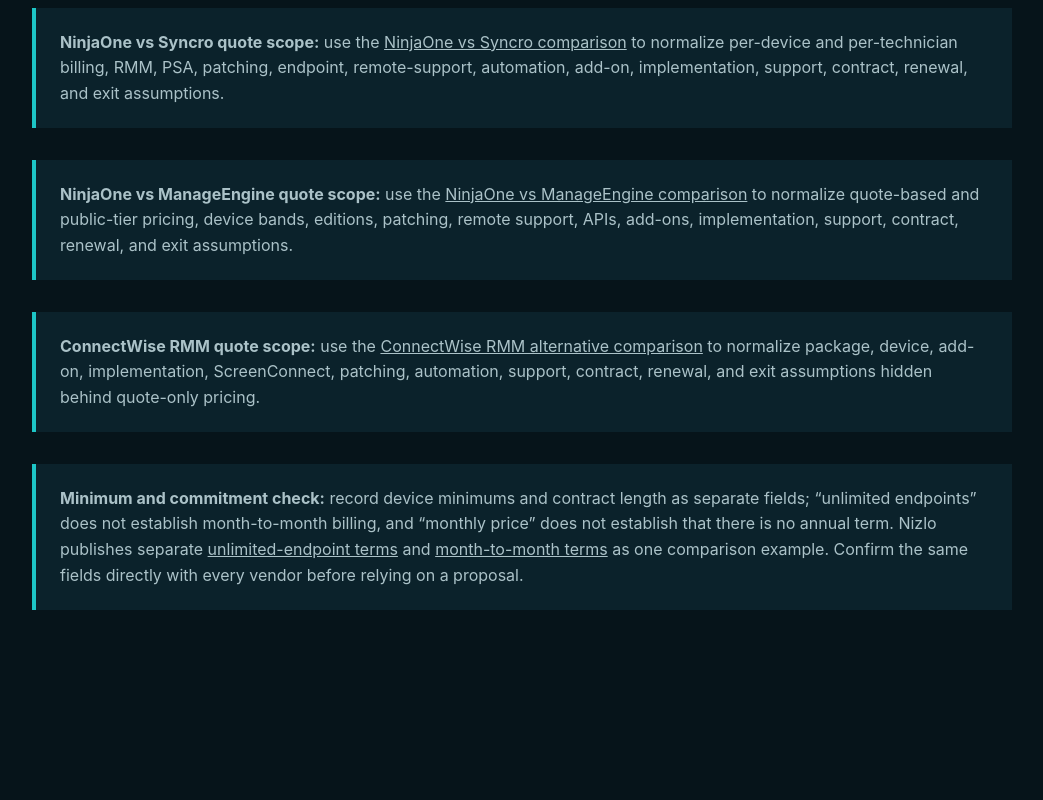
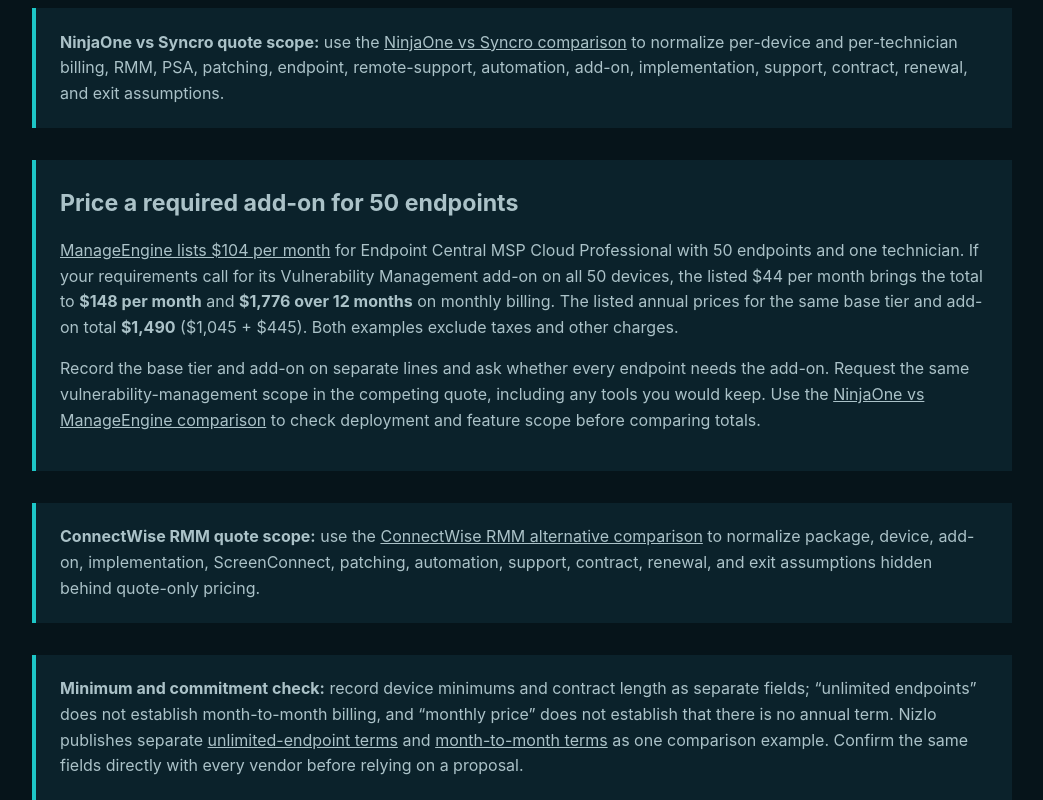
Before and after one commit to izikipizi/nizlo-msp-operations-resources, a plain HTML site: page docs/rmm-quote-comparison-worksheet.html in a window 1280 px wide. Shown: the part 6818-7618 px from the top of the page, without its empty margins (118-1161 px from the left). Before the commit the page ends 7428 px from the top, so only its background shows below. Drawn offline with Linux system fonts and the light colour scheme.

Commit message:
Show how required add-ons change an RMM quote

```diff
--- a/docs/rmm-quote-comparison-worksheet.html
+++ b/docs/rmm-quote-comparison-worksheet.html
@@ -91,7 +91,13 @@
 <section class="wrap"><aside class="note"><strong>Small-business quote scope:</strong> use the <a href="https://nizlo.com/solutions/rmm-for-small-business?utm_source=github_pages&amp;utm_medium=authority_bridge&amp;utm_campaign=rmm_for_small_business&amp;utm_content=quote_worksheet">RMM for small-business IT guide</a> to define endpoint, technician, Windows, patching, scripts, remote-support, reporting, minimum, support, contract, renewal, and exit assumptions before comparing proposals.</aside></section>
 <section class="wrap"><aside class="note"><strong>Naverisk quote scope:</strong> use the <a href="https://nizlo.com/compare/naverisk-alternative?utm_source=github_pages&amp;utm_medium=authority_bridge&amp;utm_campaign=naverisk_alternative&amp;utm_content=quote_worksheet">Naverisk alternative comparison</a> to normalize RMM, PSA, hosting, platform coverage, automation, support, backup, implementation, add-on, contract, renewal, and exit assumptions against other proposals.</aside></section>
 <section class="wrap"><aside class="note"><strong>NinjaOne vs Syncro quote scope:</strong> use the <a href="https://nizlo.com/compare/ninjaone-vs-syncro?utm_source=github_pages&amp;utm_medium=authority_bridge&amp;utm_campaign=ninjaone_vs_syncro&amp;utm_content=quote_worksheet">NinjaOne vs Syncro comparison</a> to normalize per-device and per-technician billing, RMM, PSA, patching, endpoint, remote-support, automation, add-on, implementation, support, contract, renewal, and exit assumptions.</aside></section>
-<section class="wrap"><aside class="note"><strong>NinjaOne vs ManageEngine quote scope:</strong> use the <a href="https://nizlo.com/compare/ninjaone-vs-manageengine?utm_source=github_pages&amp;utm_medium=authority_bridge&amp;utm_campaign=ninjaone_vs_manageengine&amp;utm_content=quote_worksheet">NinjaOne vs ManageEngine comparison</a> to normalize quote-based and public-tier pricing, device bands, editions, patching, remote support, APIs, add-ons, implementation, support, contract, renewal, and exit assumptions.</aside></section>
+<section class="wrap" aria-labelledby="required-addon-example">
+  <aside class="note">
+    <h2 id="required-addon-example">Price a required add-on for 50 endpoints</h2>
+    <p><a href="https://www.manageengine.com/desktop-management-msp/pricing.html">ManageEngine lists $104 per month</a> for Endpoint Central MSP Cloud Professional with 50 endpoints and one technician. If your requirements call for its Vulnerability Management add-on on all 50 devices, the listed $44 per month brings the total to <strong>$148 per month</strong> and <strong>$1,776 over 12 months</strong> on monthly billing. The listed annual prices for the same base tier and add-on total <strong>$1,490</strong> ($1,045 + $445). Both examples exclude taxes and other charges.</p>
+    <p>Record the base tier and add-on on separate lines and ask whether every endpoint needs the add-on. Request the same vulnerability-management scope in the competing quote, including any tools you would keep. Use the <a href="https://nizlo.com/compare/ninjaone-vs-manageengine?utm_source=github_pages&amp;utm_medium=authority_bridge&amp;utm_campaign=ninjaone_vs_manageengine&amp;utm_content=addon_example#ninjaone-vs-manageengine">NinjaOne vs ManageEngine comparison</a> to check deployment and feature scope before comparing totals.</p>
+  </aside>
+</section>
 <section class="wrap"><aside class="note"><strong>ConnectWise RMM quote scope:</strong> use the <a href="https://nizlo.com/compare/connectwise-rmm-alternative?utm_source=github_pages&amp;utm_medium=authority_bridge&amp;utm_campaign=connectwise_rmm_alternative&amp;utm_content=quote_worksheet">ConnectWise RMM alternative comparison</a> to normalize package, device, add-on, implementation, ScreenConnect, patching, automation, support, contract, renewal, and exit assumptions hidden behind quote-only pricing.</aside></section>
 <section class="wrap"><aside class="note"><strong>Minimum and commitment check:</strong> record device minimums and contract length as separate fields; “unlimited endpoints” does not establish month-to-month billing, and “monthly price” does not establish that there is no annual term. Nizlo publishes separate <a href="https://nizlo.com/solutions/unlimited-endpoint-rmm?utm_source=github_pages&amp;utm_medium=authority_bridge&amp;utm_campaign=unlimited_endpoint_rmm&amp;utm_content=quote_worksheet">unlimited-endpoint terms</a> and <a href="https://nizlo.com/solutions/no-contract-rmm?utm_source=github_pages&amp;utm_medium=authority_bridge&amp;utm_campaign=no_contract_rmm&amp;utm_content=quote_worksheet">month-to-month terms</a> as one comparison example. Confirm the same fields directly with every vendor before relying on a proposal.</aside></section>
 </body></html>
```
